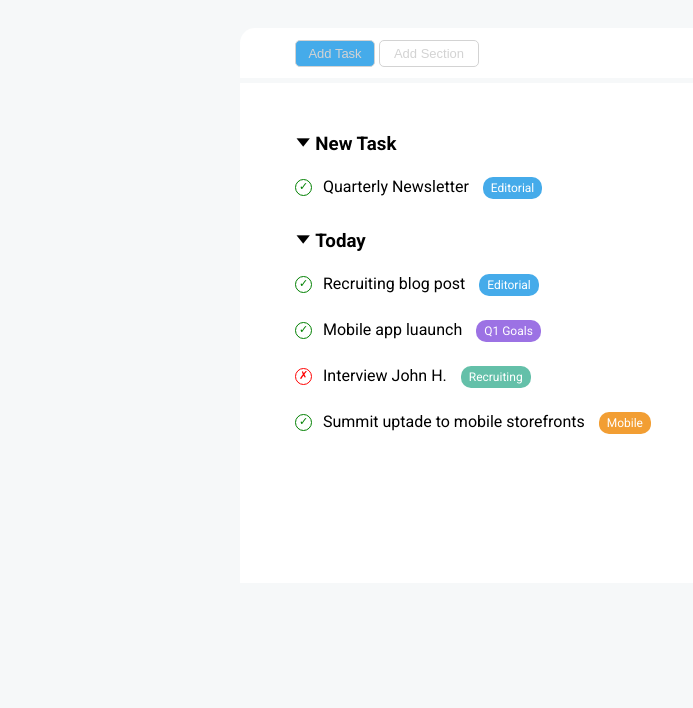
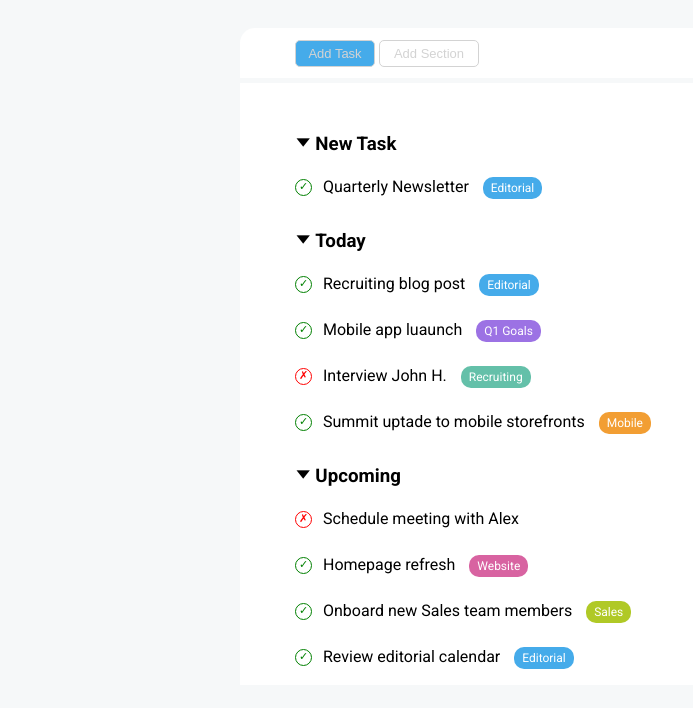
Before and after one commit to Pietro-fe01/html-css-toboolist, a plain HTML site: page index.html in a window 1280 px wide. Shown: the part 82-790 px from the top of the page, without its empty margins (0-693 px from the left). Drawn offline with Linux system fonts and the light colour scheme.

Commit message:
to do list finale - Upcoming

```diff
--- a/CSS/style.css
+++ b/CSS/style.css
@@ -73,7 +73,6 @@ main .button-section{
 main .section-two{
     margin-top: 5px;
     padding-top: 35px;
-    height: 500px;
 }
 
 main .downwards-triangle{
@@ -134,3 +133,11 @@ main #recruit{
 main #mobile{
     background-color: #F29E33;
 }
+
+main #web-site{
+    background-color: #D863A1;
+}
+
+main #sales{
+    background-color: #B0C926;
+}
--- a/index.html
+++ b/index.html
@@ -46,7 +46,7 @@
                     <span class="tag editorial">Editorial</span>
                 </div>
             </div>
-            <!-- sezione new Task -->
+            <!-- /Sezione new Task -->
 
             <!-- Sezione Today -->
             <div>
@@ -95,6 +95,53 @@
                 <!-- /quarto punto Today -->
             </div>
             <!-- /Sezione Today -->
+
+            <!-- sezione Upcoming -->
+            <div>
+                <!-- primo punto Upcoming -->
+                <div class="to-do">
+                    <span class="downwards-triangle">&#129171;</span>
+                    <h3 class="to-do-title">Upcoming</h3>
+                </div>
+                <div class="circles cross">
+                    <span>&cross;</span>
+                </div>
+                <div class="do-name">
+                    <span>Schedule meeting with Alex</span>
+                </div>
+                <!-- /primo punto Upcoming -->
+
+                <!-- secondo punto Upcoming -->
+                <div class="circles check">
+                    <span>&check;</span>
+                </div>
+                <div class="do-name">
+                    <span>Homepage refresh</span>
+                    <span class="tag" id="web-site">Website</span>
+                </div>
+                <!-- /secondo punto Upcoming -->
+
+                <!-- terzo punto Upcoming -->
+                <div class="circles check">
+                    <span>&check;</span>
+                </div>
+                <div class="do-name">
+                    <span>Onboard new Sales team members</span>
+                    <span class="tag" id="sales">Sales</span>
+                </div>
+                <!-- /terzo punto Upcoming -->
+
+                <!-- quarto punto Upcoming -->
+                <div class="circles check">
+                    <span>&check;</span>
+                </div>
+                <div class="do-name">
+                    <span>Review editorial calendar</span>
+                    <span class="tag editorial">Editorial</span>
+                </div>
+                <!-- /quarto punto Upcoming -->
+            </div>
+            <!-- /sezione Upcoming-->
         </section>
         <!-- /seconda sezione main -->
     </main>
```
